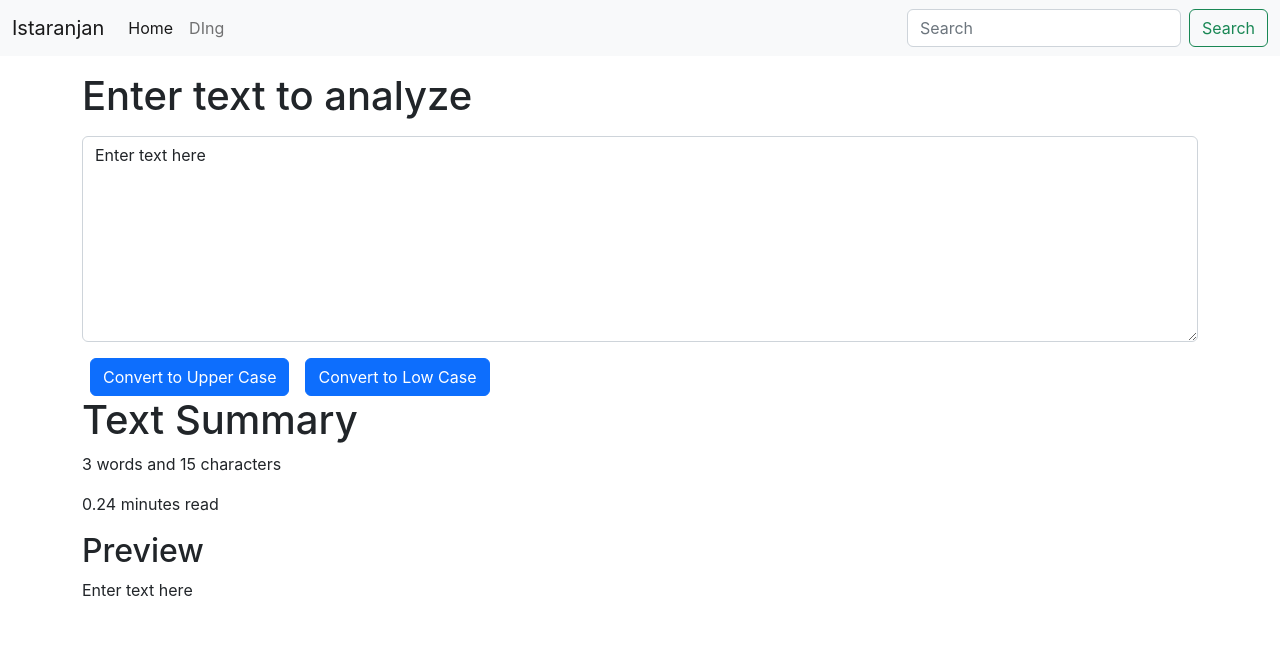
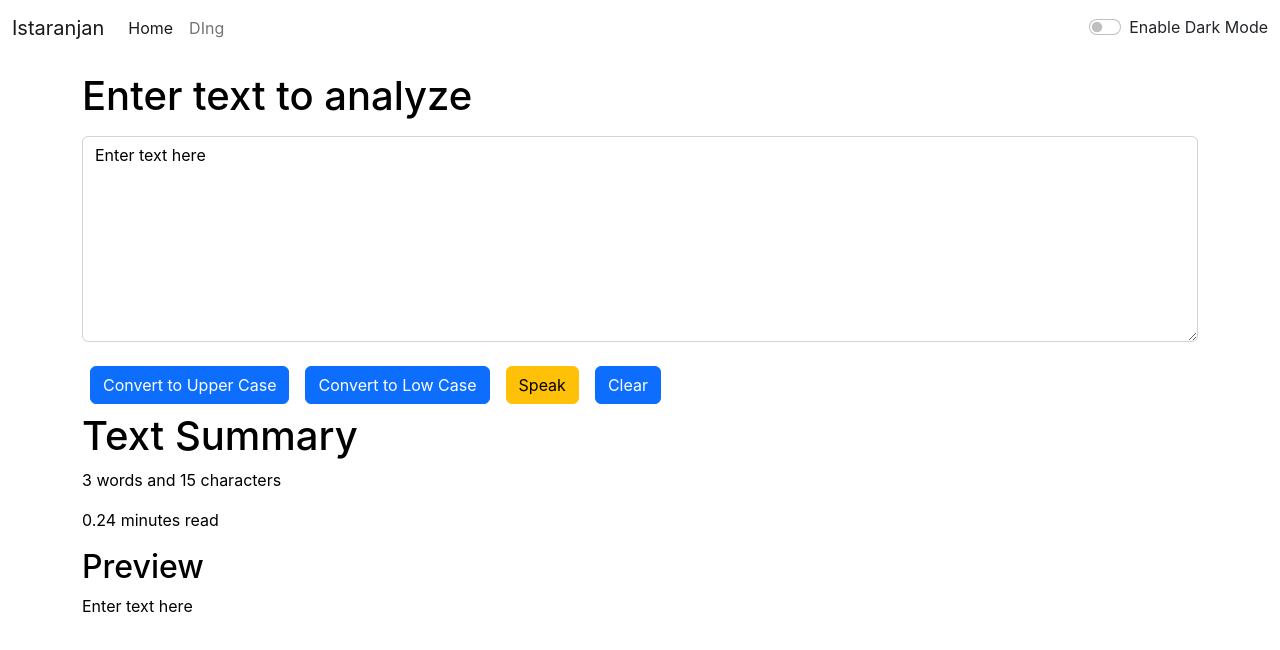
Before and after one commit to istaranjandas/Text-Utility, a React (Create React App) app: page / in a window 1280 px wide. Shown: the top 650 px of the page. Built offline with nearby package versions, Linux system fonts and the light colour scheme.

Commit message:
enabled dark mode

```diff
--- a/src/App.js
+++ b/src/App.js
@@ -1,13 +1,28 @@
 import './App.css';
+// import About from './components/About';
 import Navbar from './components/Navbar';
 import TextForm from './components/TextForm';
+import React,{useState} from 'react'
+
 
 function App() {
+  const [mode2,setMode2] = useState('white');
+  const toggleMode2 = ()=>{
+    if(mode2==='white'){
+    setMode2('dark');
+    document.body.style.backgroundColor = 'black';
+    }
+    else{
+      setMode2('white');
+      document.body.style.backgroundColor = 'white';
+    }
+  }
   return (
     <>
-      <Navbar title="Istaranjan" aboutText="DIng" />
+      <Navbar title="Istaranjan" mode={mode2} toggleMode={toggleMode2} aboutText="DIng" />
       <div className="container my-3">
-        <TextForm heading="Enter text to analyze"/>
+        <TextForm heading="Enter text to analyze" mode={mode2}/>
+        {/* <About/> */}
       </div>
     </>
   );
--- /dev/null
+++ b/src/components/About.js
@@ -0,0 +1,38 @@
+import React,{useState} from 'react'
+
+export default function About() {
+    const [Mode,setMode] = useState('Dark Mode')
+    const [myStyle,setMyStyle] = useState({
+        color:'black',
+        backgroundColor: 'white'
+    })
+    const styleToggle = ()=>{
+        if(myStyle.color === 'black'){
+            setMyStyle({
+                color : 'white',
+                backgroundColor : 'black'
+
+            })
+            setMode('White Mode');
+        }
+        else{
+            setMyStyle({
+                color : 'black',
+                backgroundColor : 'white'
+            })
+            setMode('Dark Mode');
+        }
+    }
+
+  return (
+    <>
+    <div className="jumbotron my-3 mx-3" style={myStyle}>
+        <h1 className="display-4">Hello, world!</h1>
+        <p className="lead">This is a simple hero unit, a simple jumbotron-style component for calling extra attention to featured content or information.</p>
+        <hr className="my-4"/>
+        <p>It uses utility classes for typography and spacing to space content out within the larger container.</p>
+    </div>
+    <button className="btn btn-primary" onClick={styleToggle}>{Mode}</button>
+    </>
+  )
+}
--- a/src/components/Navbar.js
+++ b/src/components/Navbar.js
@@ -3,7 +3,7 @@ import PropTypes from 'prop-types'
 
 export default function Navbar(props) {
   return (
-    <nav className="navbar navbar-expand-lg bg-light">
+    <nav className={`navbar navbar-expand-lg navbar-${props.mode} bg-${props.mode} `}>
         <div className="container-fluid">
           <a className="navbar-brand" href="/">{props.title}</a>
           <button className="navbar-toggler" type="button" data-bs-toggle="collapse" data-bs-target="#navbarSupportedContent" aria-controls="navbarSupportedContent" aria-expanded="false" aria-label="Toggle navigation">
@@ -18,12 +18,17 @@ export default function Navbar(props) {
                 <a className="nav-link" href="/">{props.aboutText}</a>
               </li>
             </ul>
-            <form className="d-flex" role="search">
+            {/* <form className="d-flex" role="search">
               <input className="form-control me-2"  type="search" placeholder="Search" aria-label="Search"/>
               <button className="btn btn-outline-success" type="submit">Search</button>
-            </form>
+            </form> */}
           </div>
+          <div className={`form-check form-switch text-${props.mode === 'white'?'dark':'light'}`}>
+          <input className="form-check-input" onClick={props.toggleMode} type="checkbox" id="flexSwitchCheckDefault"/>
+          <label className="form-check-label" htmlFor="flexSwitchCheckDefault">Enable Dark Mode</label>
         </div>
+        </div>
+
       </nav>
   )
 }
--- a/src/components/TextForm.js
+++ b/src/components/TextForm.js
@@ -16,20 +16,33 @@ export default function TextForm(props) {
         console.log("On Change");
         setText(event.target.value);
     }
+    const speak = () => {
+        let newText = new SpeechSynthesisUtterance();
+        newText.text = text;
+        window.speechSynthesis.speak(newText);
+      }
+      const handleClearClick =() =>{
+        const newText = "";
+        setText(newText);
+    }
   return (
     <>
-    <div className="form-group">
-    <h1>{props.heading}</h1>
+    <div className="form-group" style={props.mode==='dark'?{color:'white'}:{color:'black'}}>
+    <h1 >{props.heading}</h1>
 
-    <textarea className="form-control my-3" value={text} onChange={handleOnChange} id="myBox" rows="8"></textarea>
+    <textarea className="form-control my-3" value={text} onChange={handleOnChange} style={props.mode==='dark'?{color:'white',backgroundColor:'black'}:{color:'black',backgroundColor:'white'}} id="myBox" rows="8"></textarea>
     <button className="btn btn-primary mx-2" onClick={handleUpClick} >Convert to Upper Case</button>
     <button className="btn btn-primary mx-2" onClick={handleLowClick} >Convert to Low Case</button>
+    <button type="submit" onClick={speak} className="btn btn-warning mx-2 my-2">Speak</button>
+    <button className="btn btn-primary mx-2" onClick={handleClearClick} >Clear</button>
   </div>
+  <div style={props.mode==='dark'?{color:'white'}:{color:'black'}}>
   <h1>Text Summary</h1>
   <p>{text.split(" ").length} words and {text.length} characters</p>
   <p>{0.08 * text.split(" ").length} minutes read</p>
   <h2>Preview</h2>
-  <p>{text}</p>
+  <p>{text.length>0?text:"Enter something above"}</p>
+  </div>
   </>
   )
 }
```
